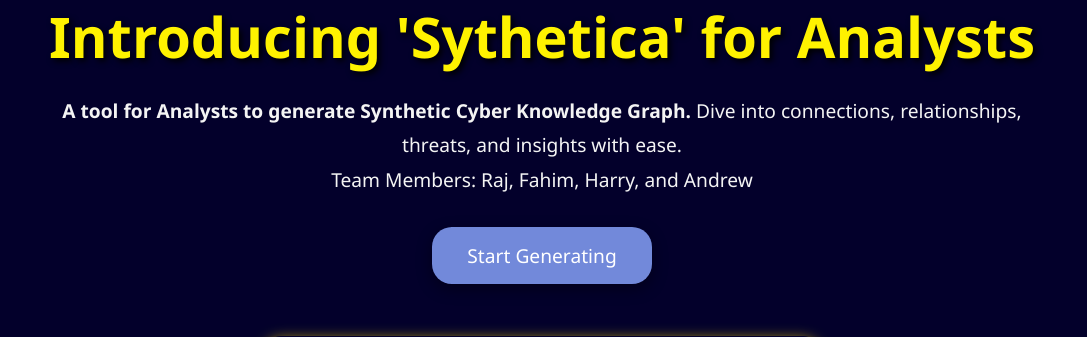
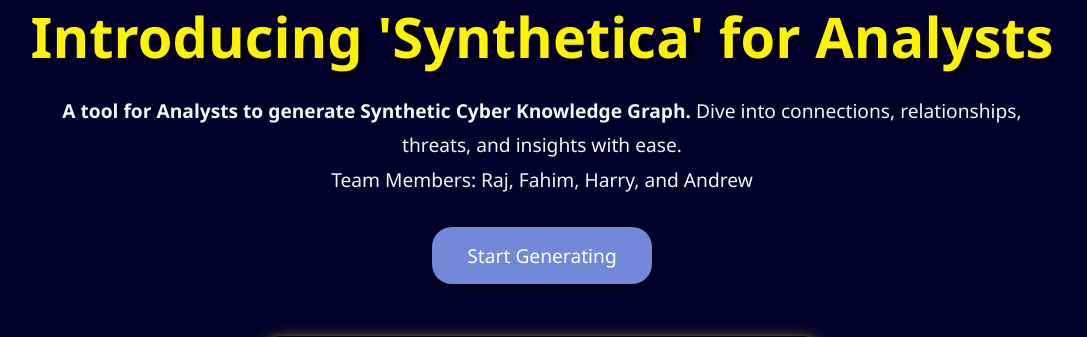
Before and after one commit to tanzimulalam/Synthetica, a Flask app: page / in a window 1280 px wide. Shown: the top 337 px of the page, without its empty margins (98-1185 px from the left). Run offline with Flask 3, Linux system fonts and the light colour scheme.

Commit message:
name fix

```diff
--- a/templates/index.html
+++ b/templates/index.html
@@ -9,7 +9,7 @@
 <body>
     <div class="background"></div>
     <div class="container">
-        <h1>Introducing <b>'Sythetica'</b> for Analysts</h1>
+        <h1>Introducing <b>'Synthetica'</b> for Analysts</h1>
         <p><b>A tool for Analysts to generate Synthetic Cyber Knowledge Graph.</b> Dive into connections, relationships, threats, and insights with ease.<br>Team Members: Raj, Fahim, Harry, and Andrew</p>
         <a href="/select-objects" class="start-button">Start Generating</a>
         <p></p><br>
```
